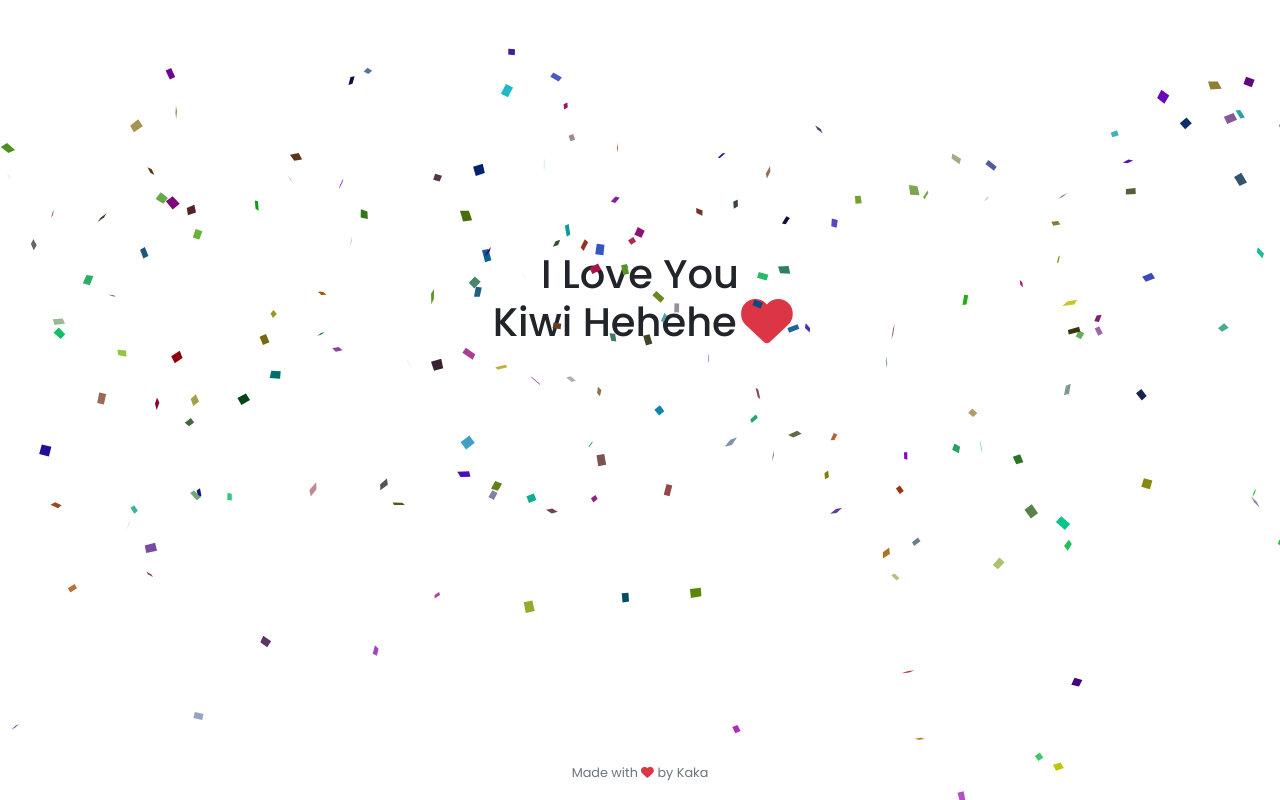
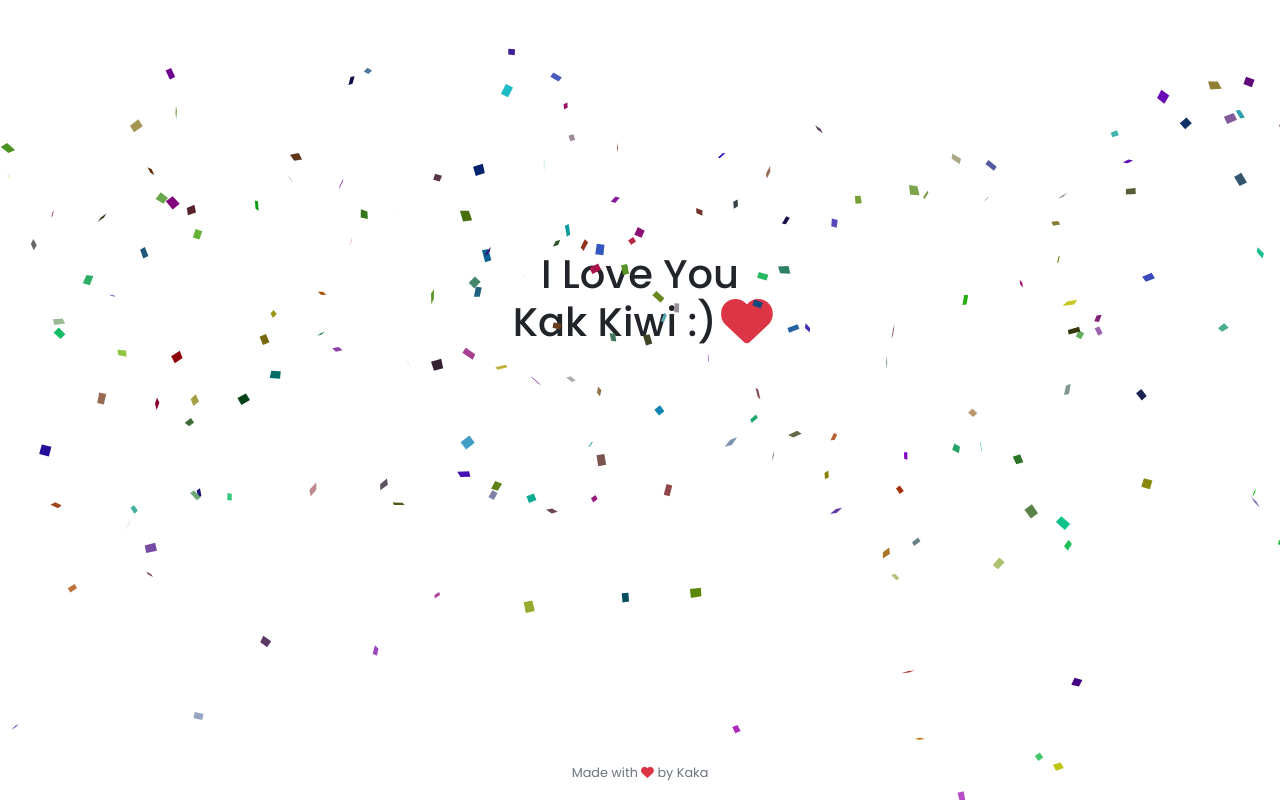
Before and after one commit to itsmebroarif/buatkiwi, a plain HTML site: page index.html in a window 1280 px wide. Both pictures are taken after a click on the icon 647 px from the left and 773 px from the top of the page. Drawn offline with nearby package versions, Linux system fonts and the light colour scheme; some packages are replaced by stand-ins of ours; a script that the page names is missing.

Commit message:
Update index.html

```diff
--- a/index.html
+++ b/index.html
@@ -38,7 +38,7 @@
     <div class="row">
     <div class="col-lg text-center kotak">
       <button type="button" class="btn btn-lg btn-primary tombol py-4 px-5 shadow">Coba Klik Disini!</button>
-      <h1 id="teks" class="d-none animate__animated animate__pulse">I Love You <br> Kiwi Hehehe <i
+      <h1 id="teks" class="d-none animate__animated animate__pulse">I Love You <br> Kak Kiwi :)  <i
           class="fas fa-heart text-danger animate__animated animate__heartBeat animate__repeat-3"></i></h1>
     </div>
   </div>
```
